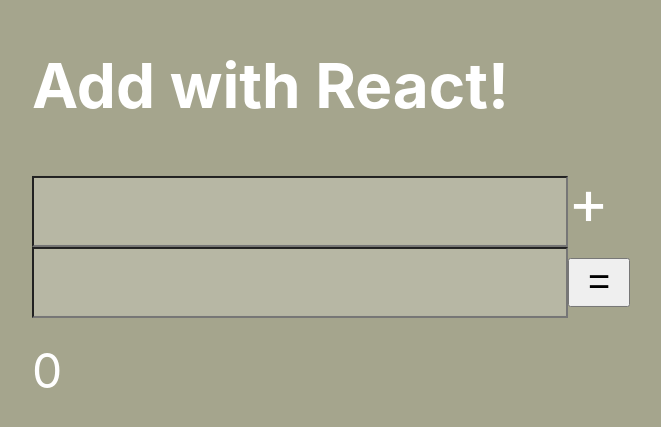
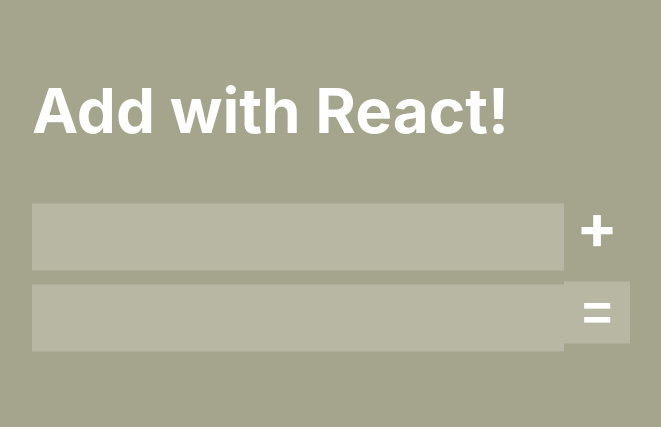
Before and after one commit to s3m4nt/react-simple-calc, a React (Create React App) app: page / in a window 1280 px wide. Shown: the part 197-624 px from the top of the page, without its empty margins (288-949 px from the left). Built offline with nearby package versions, Linux system fonts and the light colour scheme.

Commit message:
final styling

```diff
--- a/src/Calculator.js
+++ b/src/Calculator.js
@@ -7,7 +7,7 @@ export default class Calculator extends Component {
         this.state = {
             input1: 0,
             input2: 0,
-            results: 0
+            results: ''
         }
     }
 
@@ -38,14 +38,14 @@ sumValues = () => {
 
        <div className="container">
         <h1 style={{fontSize: '62px'}}>Add with React!</h1>
-        <div className="add">
-            <input type="text" onChange={this.changeFirstValue} />
-            <span style={{fontSize: '62px'}}>+</span>
-            <input style={{marginBottom: '23px'}} type="text" onChange={this.changeSecondValue} />
-            <button onClick={this.sumValues}><span class="operator" style={{
-padding: '12px'}}>=</span></button>
-            {/* <h2>Addition results go here!</h2> */}<br></br>
-            <span class="result">{this.state.results}</span>
+        <div>
+            <input style={{border: 'none', outline: 'none'}} type="text" onChange={this.changeFirstValue} />
+            <span style={{fontSize: '62px', fontWeight: 'bold', marginLeft: '12px'}}>+</span>
+            <input style={{marginBottom: '23px', border: 'none', outline: 'none'}} type="text" onChange={this.changeSecondValue} />
+            <button onClick={this.sumValues} style={{backgroundColor: '#b7b7a4', color: 'white', border: 'none'}}><span style={{
+padding: '12px', fontSize: '52px', fontWeight: 'bold'}}>=</span></button>
+            {/* <h2>Addition results go here!</h2> */}
+            <span style={{fontSize: '62px', paddingLeft: '23px'}}>{this.state.results}</span>
             </div>
         </div>
 
```
